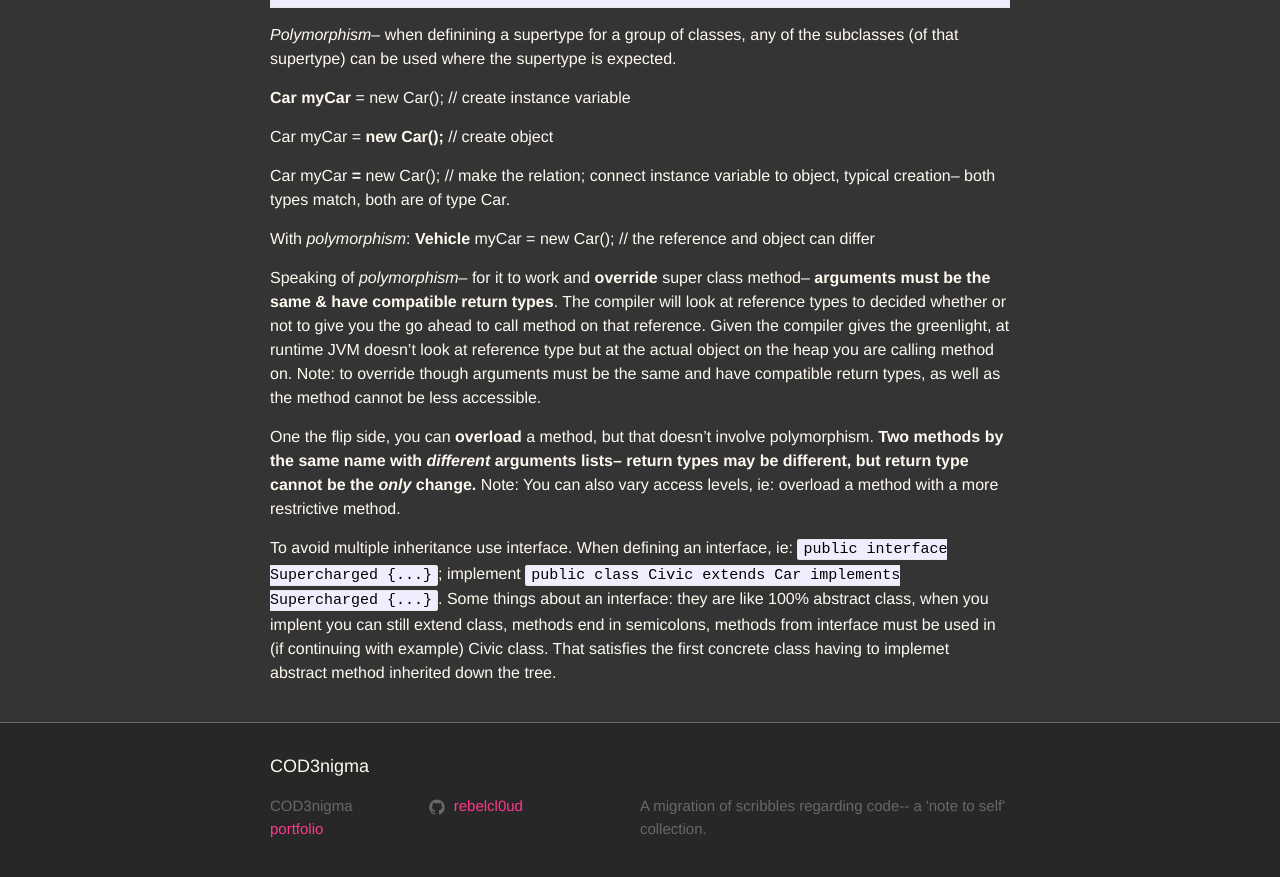
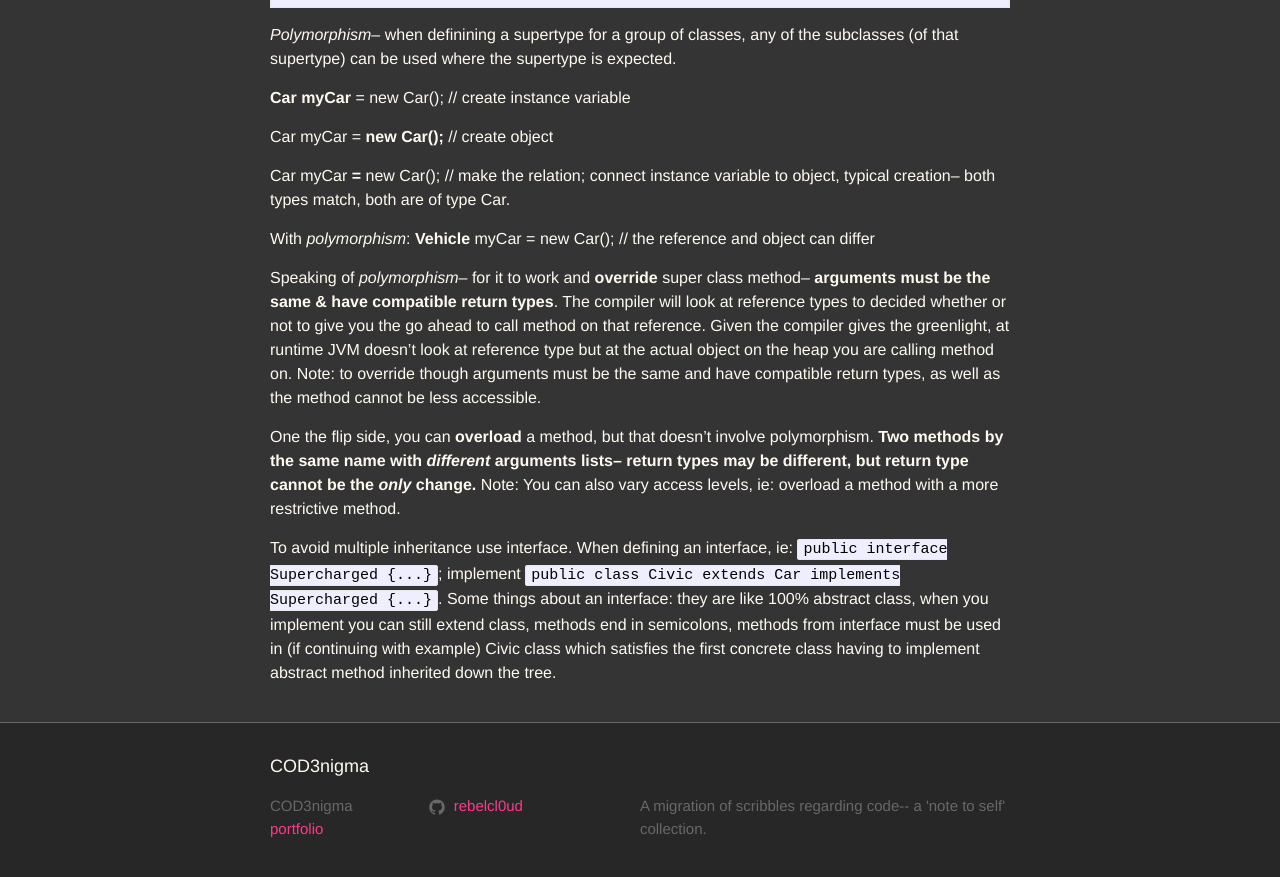
Before and after one commit to rebelcl0ud/blog, a Jekyll site: the page built from _posts/2019-03-17-[64]-design-patterns.markdown, in a window 1280 px wide and 900 px high, scrolled down 1527 px. Shown: the top 877 px of the window. Built offline with Jekyll 4.4.1, drawn with Linux system fonts in a browser that asks for light colours.

Commit message:
fix: typo

```diff
--- a/_posts/2019-03-17-[64]-design-patterns.markdown
+++ b/_posts/2019-03-17-[64]-design-patterns.markdown
@@ -69,4 +69,4 @@ I tend to forget things so I figure throwing a little post up with main pointers
 
   One the flip side, you can **overload** a method, but that doesn't involve polymorphism. **Two methods by the same name with *different* arguments lists-- return types may be different, but return type cannot be the *only* change.** Note: You can also vary access levels, ie: overload a method with a more restrictive method.
 
-  To avoid multiple inheritance use interface. When defining an interface, ie: `public interface Supercharged {...}`; implement `public class Civic extends Car implements Supercharged {...}`. Some things about an interface: they are like 100% abstract class, when you implent you can still extend class, methods end in semicolons, methods from interface must be used in (if continuing with example) Civic class. That satisfies the first concrete class having to implemet abstract method inherited down the tree.
+  To avoid multiple inheritance use interface. When defining an interface, ie: `public interface Supercharged {...}`; implement `public class Civic extends Car implements Supercharged {...}`. Some things about an interface: they are like 100% abstract class, when you implement you can still extend class, methods end in semicolons, methods from interface must be used in (if continuing with example) Civic class which satisfies the first concrete class having to implement abstract method inherited down the tree.
```
